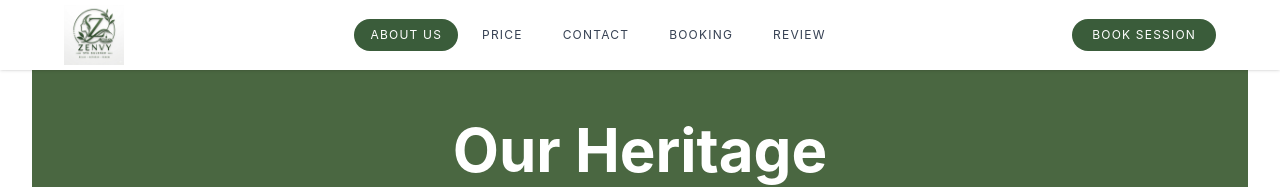
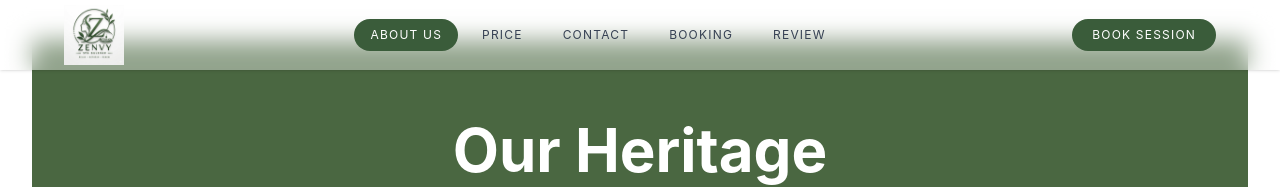
Before and after one commit to mridul360/spa-gulsan, a React (Vite) app: page / in a window 1280 px wide. Shown: the top 187 px of the page. Built offline with nearby package versions, Linux system fonts and the light colour scheme.

Commit message:
navbar bllur

```diff
--- a/src/Components/Navbar.jsx
+++ b/src/Components/Navbar.jsx
@@ -1,6 +1,6 @@
 import React, { useEffect, useState } from "react";
 import Container from "./Layout/Container";
-import logo from "../assets/spaLogo.png"; // Optional: Add a logo image in the assets folder and import it here
+import logo from "../assets/spaLogo.png";
 
 const Logo = () => (
   <div className="flex items-center gap-2">
@@ -22,7 +22,7 @@
 
   const handleScroll = (id, name) => {
     setActive(name);
-    setMenuOpen(false); // close mobile menu
+    setMenuOpen(false);
 
     const section = document.getElementById(id);
     if (section) {
@@ -33,7 +33,6 @@
     }
   };
 
-  // Scroll spy
   useEffect(() => {
     const handleScrollSpy = () => {
       const sections = navLinks.map((link) =>
@@ -64,7 +63,7 @@
   }, []);
 
   return (
-    <div className="fixed top-0 left-0 w-full z-[9999] bg-white shadow-sm">
+    <div className="fixed top-0 left-0 w-full z-[9999] bg-white/40 backdrop-blur-md shadow-sm">
       <Container>
         <nav className="flex items-center justify-between h-[70px] px-4 md:px-8">
 
@@ -117,7 +116,7 @@
 
         {/* Mobile Menu */}
         {menuOpen && (
-          <div className="md:hidden flex flex-col gap-2 px-4 pb-4 bg-white border-t">
+          <div className="md:hidden flex flex-col gap-2 px-4 pb-4 bg-white/60 backdrop-blur-md border-t">
             {navLinks.map((link) => (
               <button
                 key={link.id}
```
